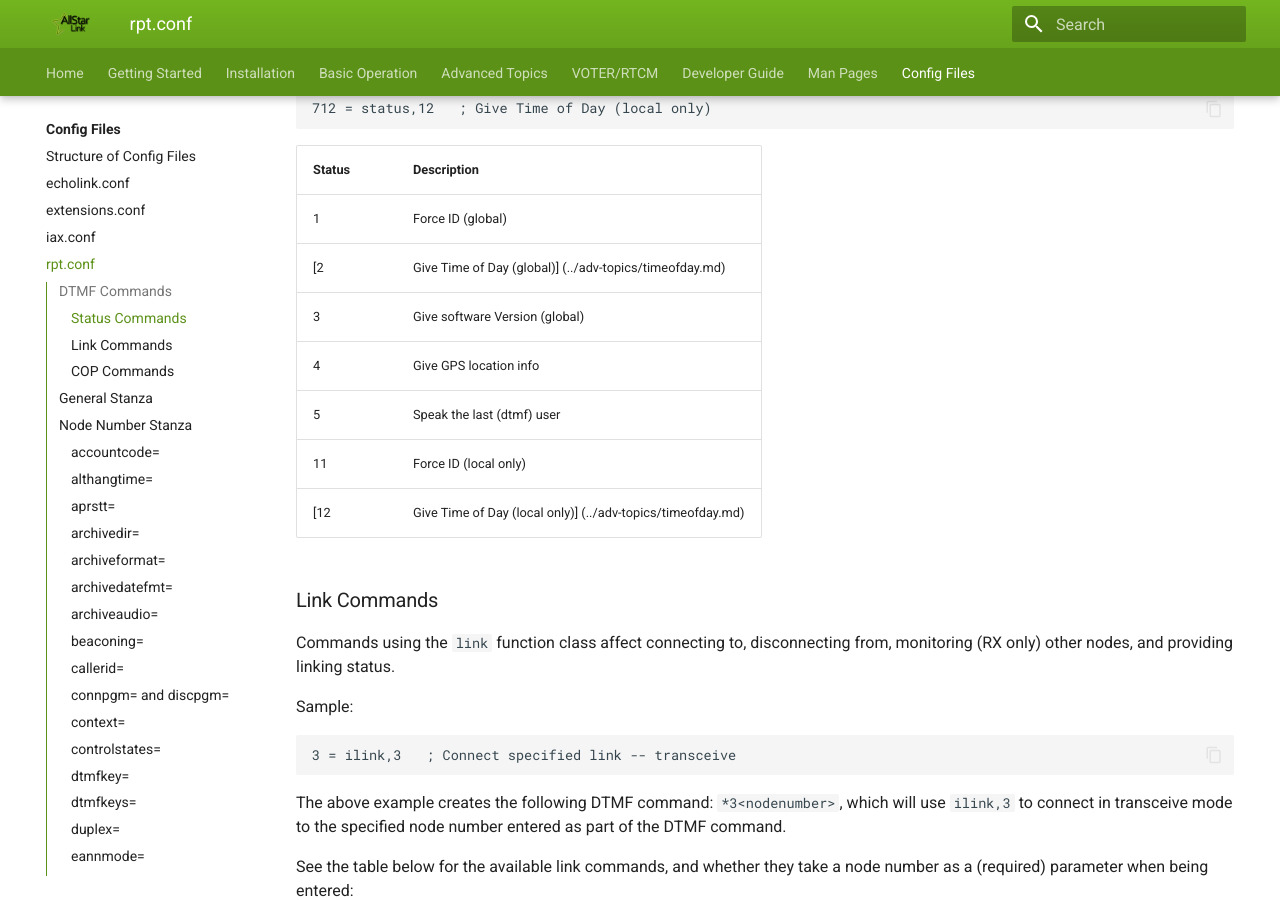
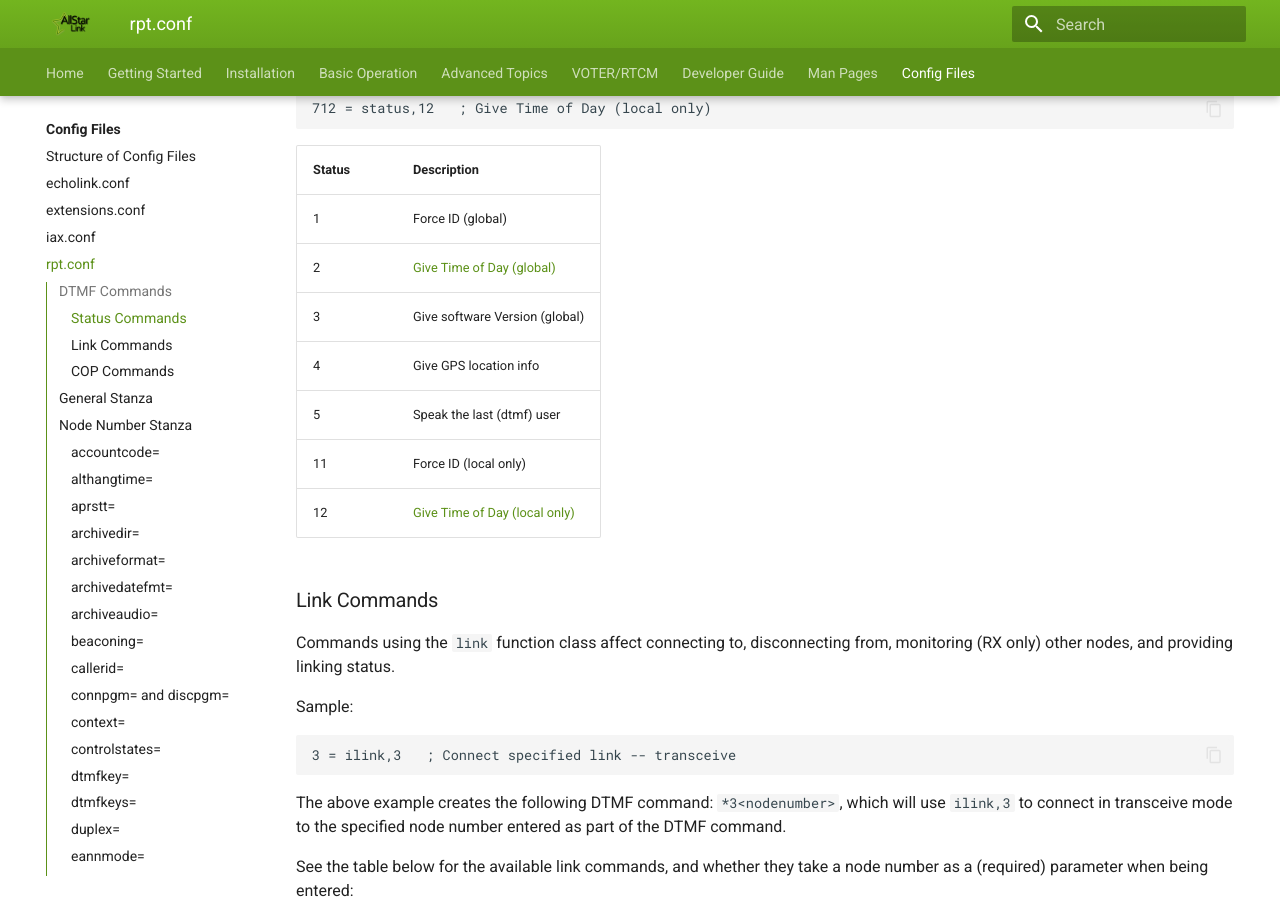
Before and after one commit to AllStarLink/ASL3-Manual, an MkDocs documentation site: the page built from docs/config/rpt_conf.md, in a window 1280 px wide and 900 px high, scrolled down 898 px. Built offline with MkDocs 1.6.1 and Material for MkDocs 9.7.7, drawn with Linux system fonts in a browser that asks for light colours.

Commit message:
Fix links in rpt.conf

```diff
--- a/docs/config/rpt_conf.md
+++ b/docs/config/rpt_conf.md
@@ -34,12 +34,12 @@ Sample:
 Status|Description
 ------|-----------
 1|Force ID (global)
-[2|Give Time of Day (global)] (../adv-topics/timeofday.md)
+2|[Give Time of Day (global)](../adv-topics/timeofday.md)
 3|Give software Version (global)
 4|Give GPS location info
 5|Speak the last (dtmf) user
 11|Force ID (local only)
-[12|Give Time of Day (local only)] (../adv-topics/timeofday.md)
+12|[Give Time of Day (local only)](../adv-topics/timeofday.md)
 
 ### Link Commands
 Commands using the `link` function class affect connecting to, disconnecting from, monitoring (RX only) other nodes, and providing linking status.
```
